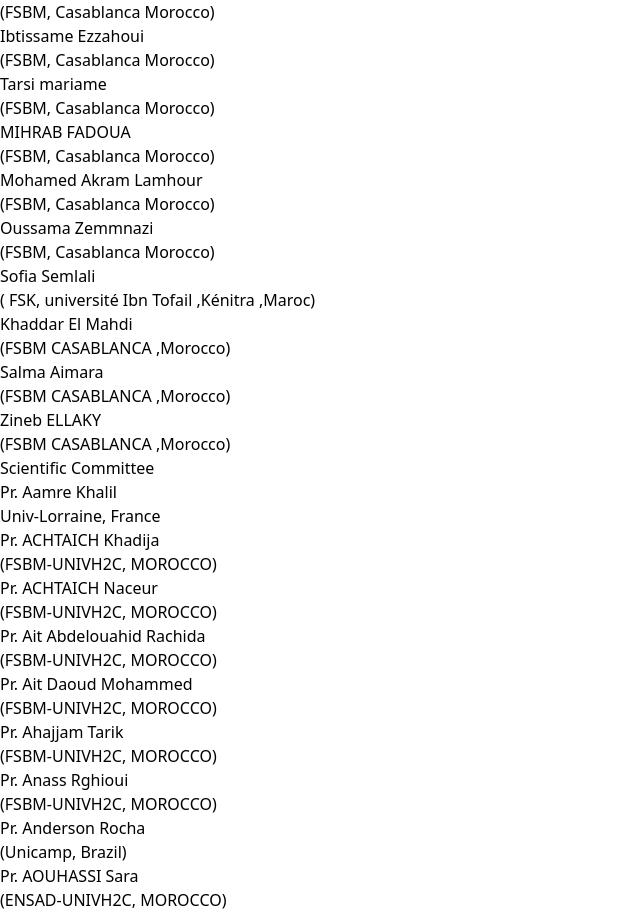
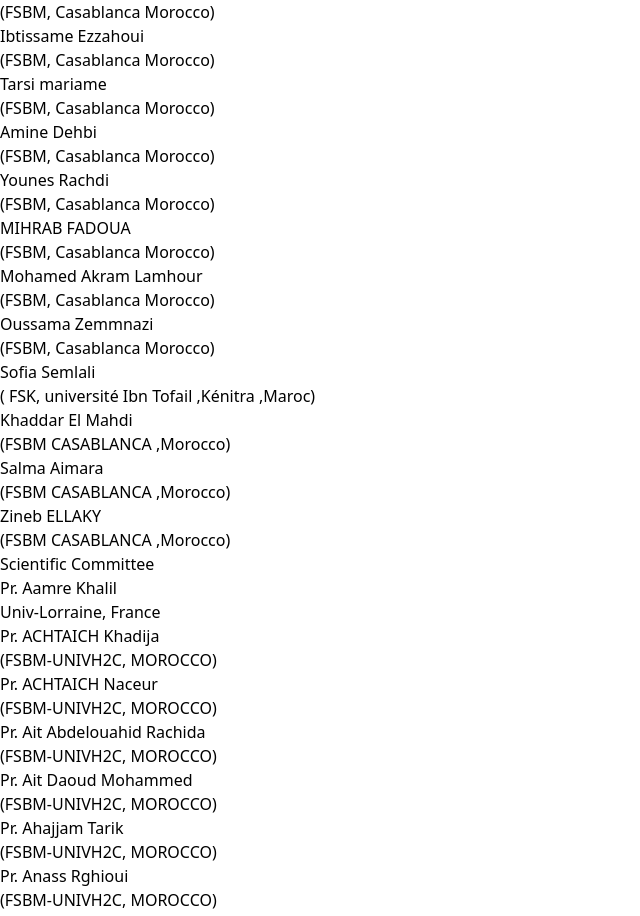
Before and after one commit to ilyasfarkhane-dev/conference, a Next.js app: page /committee in a window 1280 px wide. Shown: the part 9682-10598 px from the top of the page, without its empty margins (0-640 px from the left). Built offline with nearby package versions, Linux system fonts and the light colour scheme.

Commit message:
add commite

```diff
--- a/components/team/OurOfficeArea.tsx
+++ b/components/team/OurOfficeArea.tsx
@@ -84,6 +84,9 @@
     { title: "ILyas Farkhane ", name: "(FSBM, Casablanca Morocco)" },
     { title: "Ibtissame Ezzahoui", name: "(FSBM, Casablanca Morocco)" },
     { title: "Tarsi mariame", name: "(FSBM, Casablanca Morocco)" },
+    { title: "Amine Dehbi ", name: "(FSBM, Casablanca Morocco)" },
+    { title: "Younes Rachdi ", name: "(FSBM, Casablanca Morocco)" },
+
     { title: "MIHRAB FADOUA", name: "(FSBM, Casablanca Morocco)" },
     { title: "Mohamed Akram Lamhour", name: "(FSBM, Casablanca Morocco)" },
     { title: "Oussama Zemmnazi ", name: "(FSBM, Casablanca Morocco)" },
```
